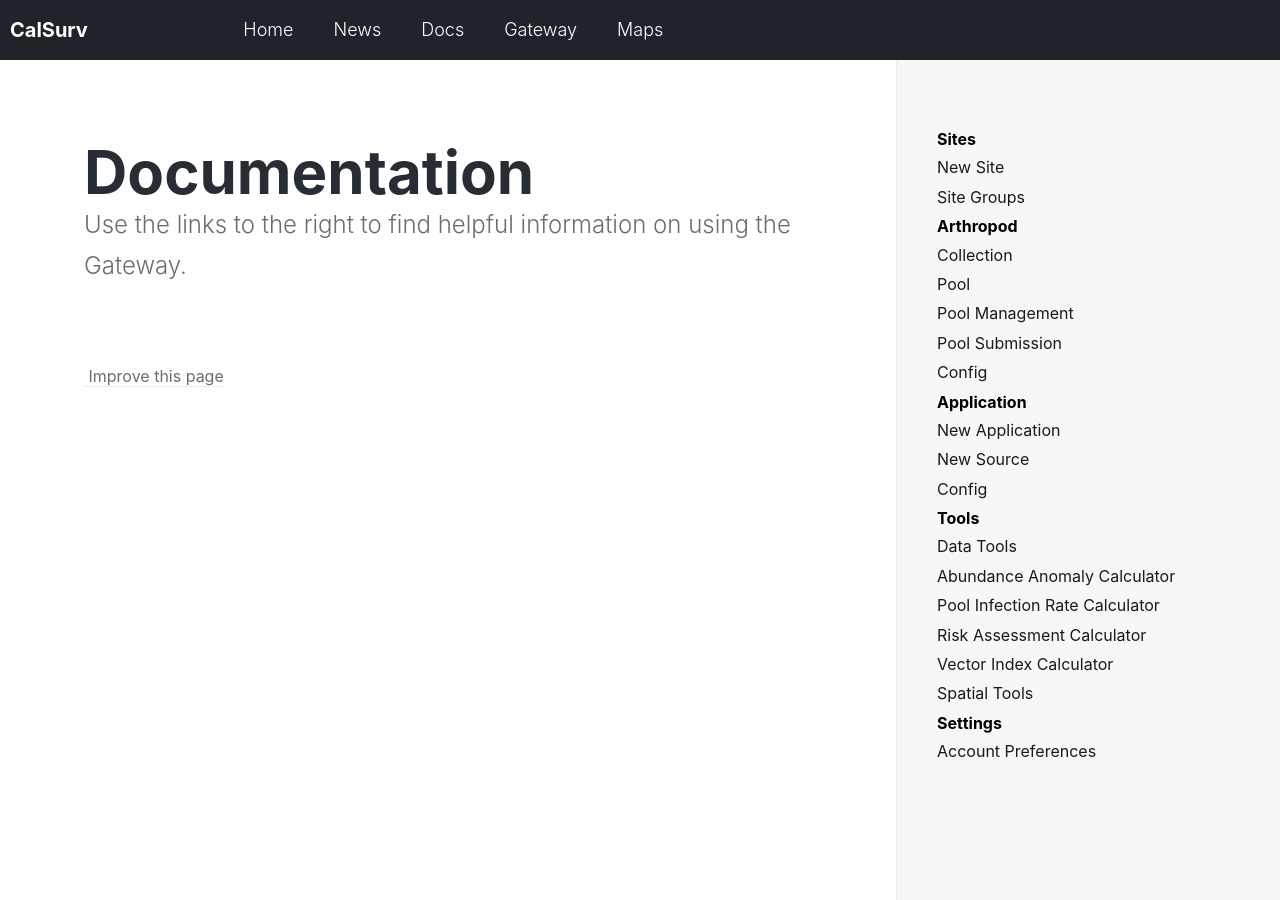
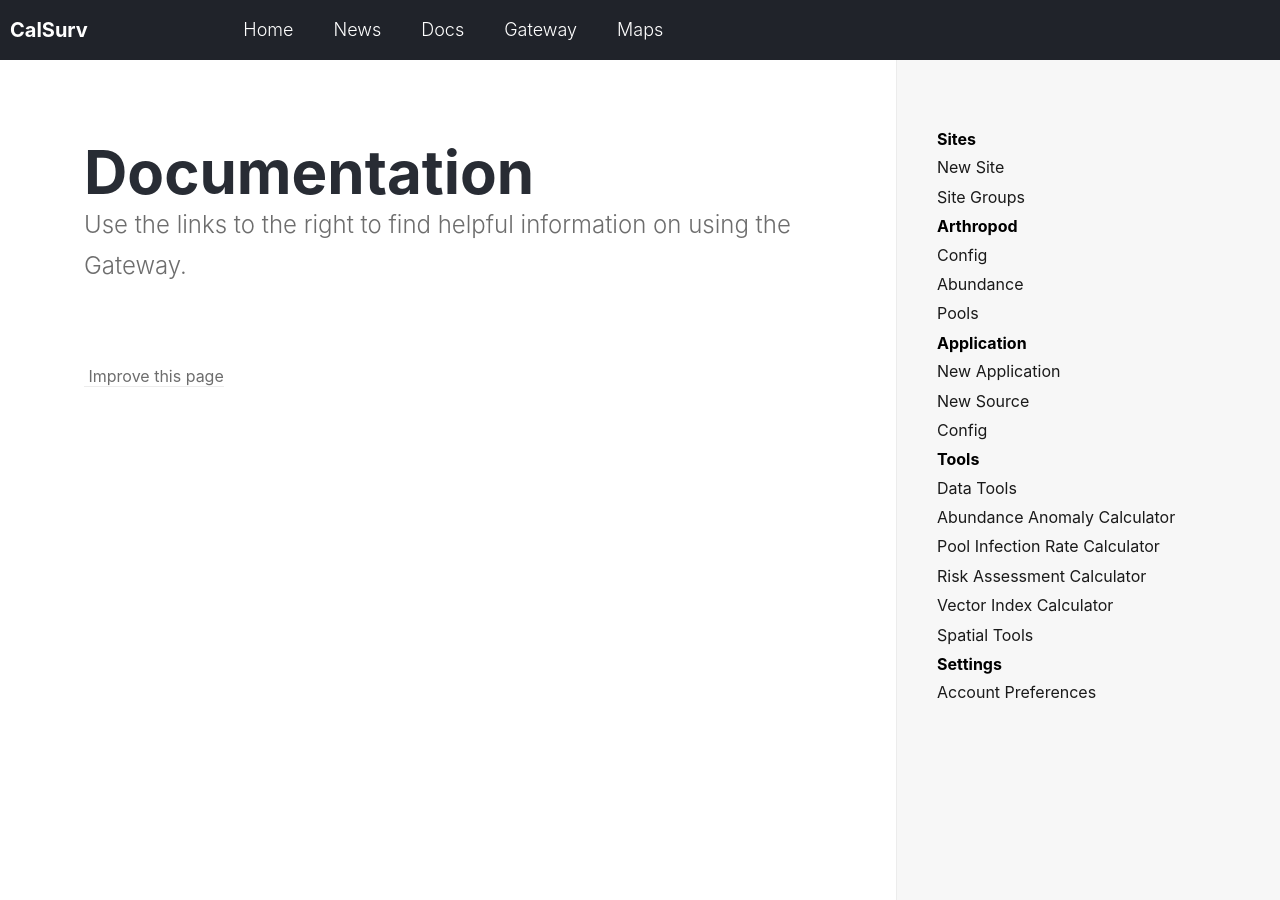
Before and after one commit to tlvaldepena/vectorsurv.org, a Jekyll site: the page built from _docs/index.md, in a window 1280 px wide and 900 px high. Built offline with Jekyll 4.4.1, drawn with Linux system fonts in a browser that asks for light colours.

Commit message:
Arthropod links match gateway main sections

```diff
--- a/_data/docs_nav.yml
+++ b/_data/docs_nav.yml
@@ -4,11 +4,9 @@
     - link: /docs/site/site-group/
 - title: Arthropod
   docs:
-    - link: /docs/arthropod/collection/
-    - link: /docs/arthropod/pool/
-    - link: /docs/arthropod/pool_manage/
-    - link: /docs/arthropod/submission/
     - link: /docs/arthropod/trap-types/
+    - link: /docs/arthropod/abundance/
+    - link: /docs/arthropod/pools_menu/
 - title: Application
   docs:
   - link: /docs/application/application/
```
